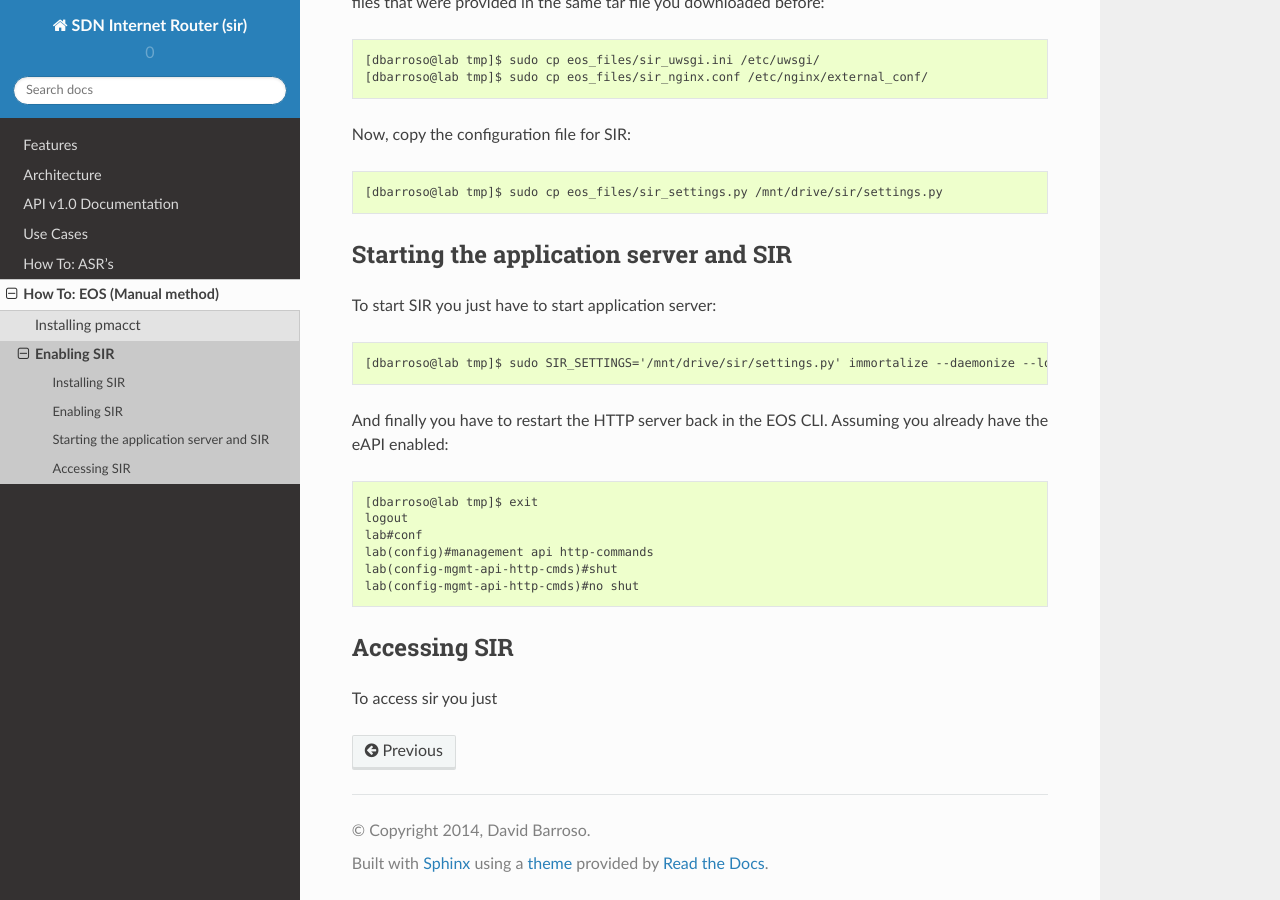
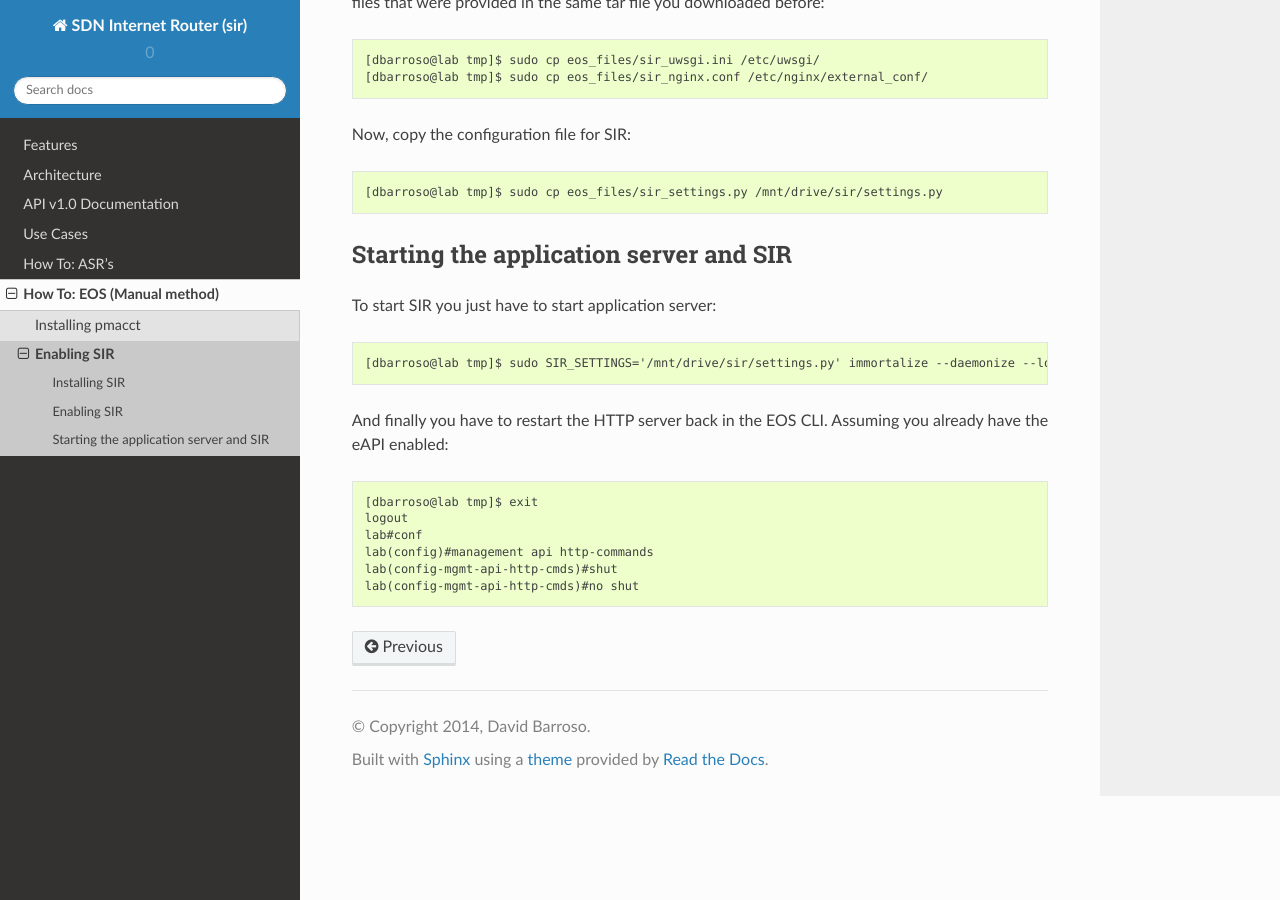
Before and after one commit to dbarrosop/sir, a Sphinx documentation site: the page built from docs/how_to_eos_manual/sir.rst, in a window 1280 px wide and 900 px high, scrolled down 628 px. Built offline with Sphinx 7.4.7 and the Read the Docs theme 2.0.0, drawn with Linux system fonts in a browser that asks for light colours; pages that are not in the unit, such as notebooks, are missing from menus.

Commit message:
Updated instructions for deploying SIR on EOS

```diff
--- a/docs/how_to_eos_manual/sir.rst
+++ b/docs/how_to_eos_manual/sir.rst
@@ -49,8 +49,3 @@ And finally you have to restart the HTTP server back in the EOS CLI. Assuming yo
     lab(config)#management api http-commands
     lab(config-mgmt-api-http-cmds)#shut
     lab(config-mgmt-api-http-cmds)#no shut
-
-Accessing SIR
--------------
-
-To access sir you just
```
